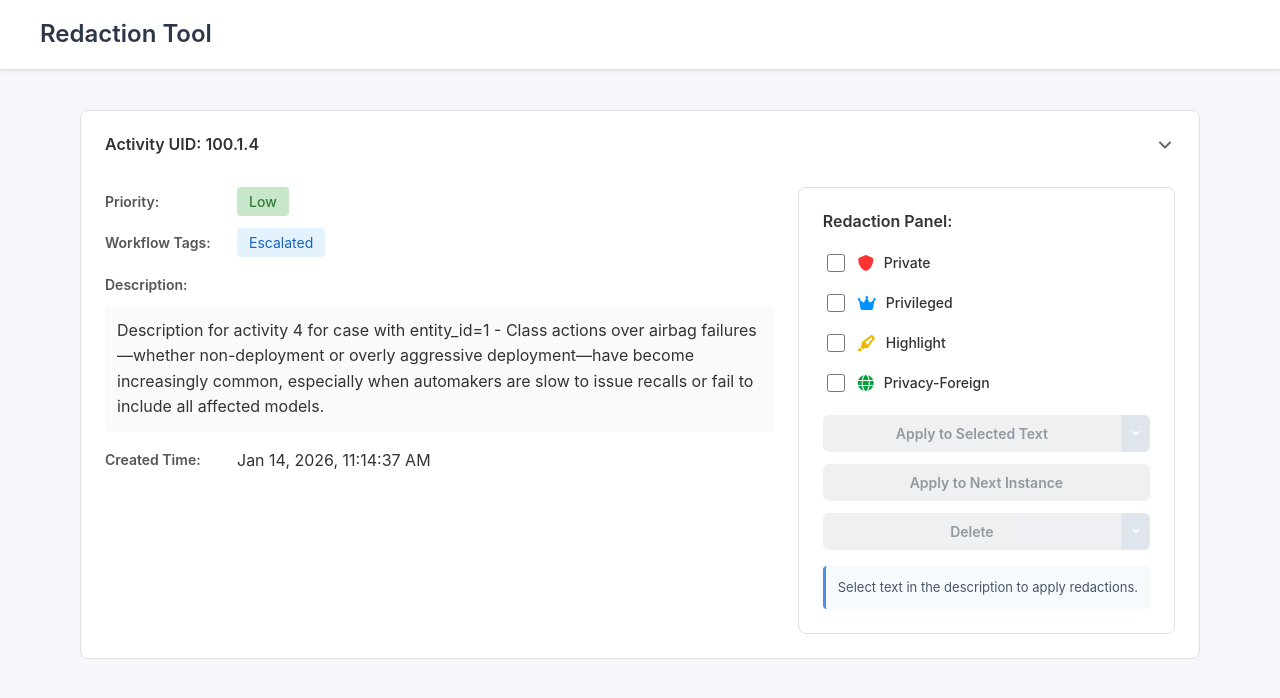
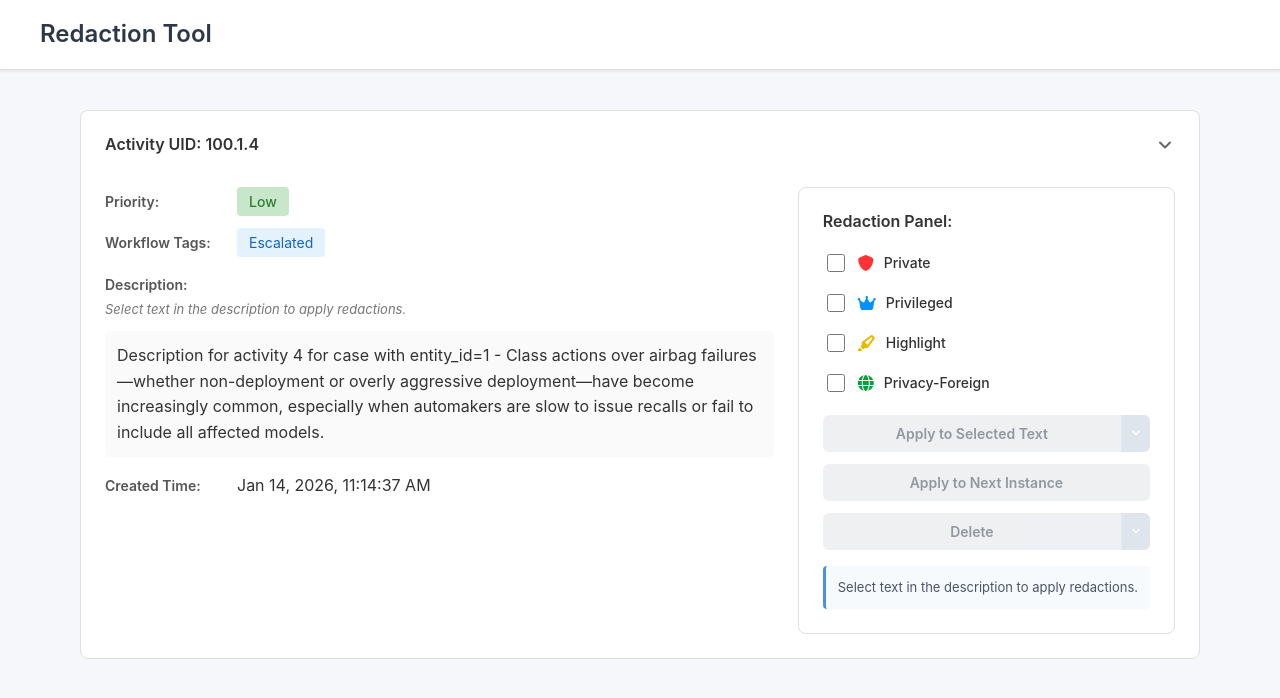
Before and after one commit to squirrelnutmafia-af/orangeredactionsproto, an Angular app: page / in a window 1280 px wide. Shown: the top 698 px of the page. Built offline with nearby package versions, Linux system fonts and the light colour scheme.

Commit message:
Updated activity-description.component.css

```diff
--- a/src/app/components/activity-description/activity-description.component.css
+++ b/src/app/components/activity-description/activity-description.component.css
@@ -126,7 +126,14 @@
   font-size: 14px;
   font-weight: 600;
   color: #555;
+  margin: 0 0 6px 0;
+}
+
+.help-text {
+  font-size: 13px;
+  color: #777;
   margin: 0 0 12px 0;
+  font-style: italic;
 }
 
 .description-text {
--- a/src/app/components/activity-description/activity-description.component.html
+++ b/src/app/components/activity-description/activity-description.component.html
@@ -27,6 +27,7 @@
 
         <div class="description-section">
           <h3>Description:</h3>
+          <p class="help-text">Select text in the description to apply redactions.</p>
           <div
             id="activity-description"
             class="description-text"
```
